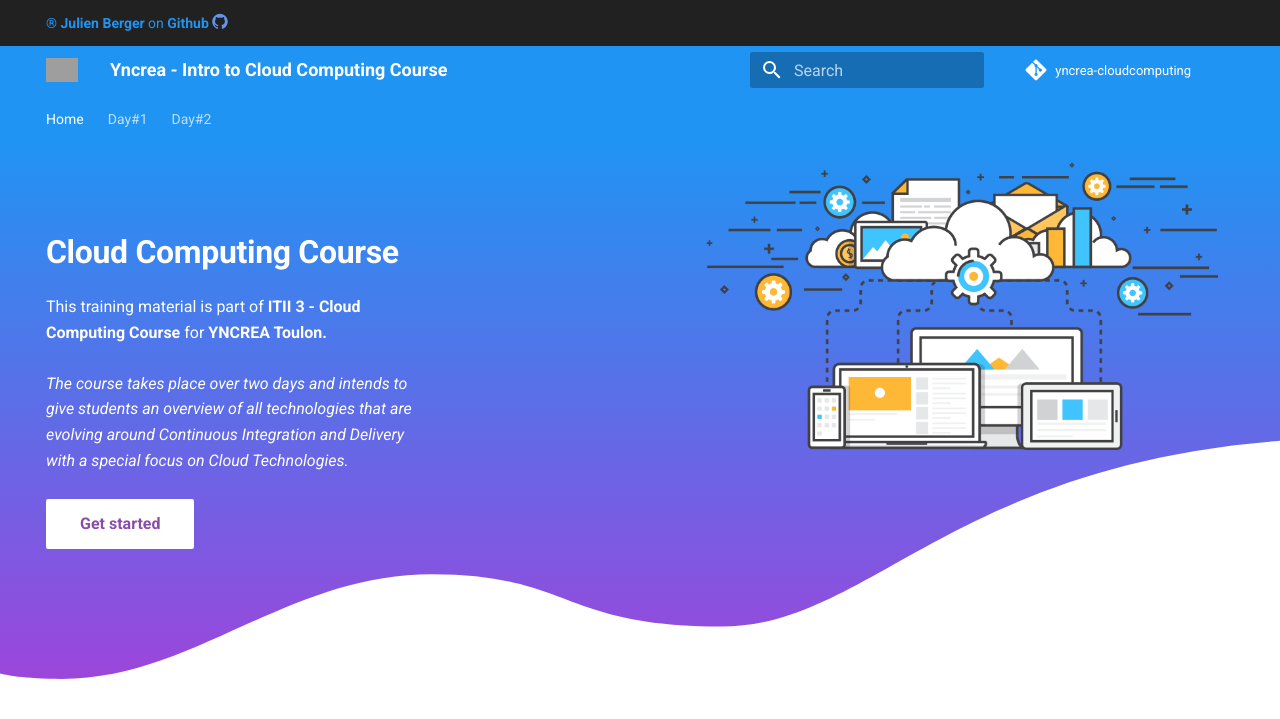
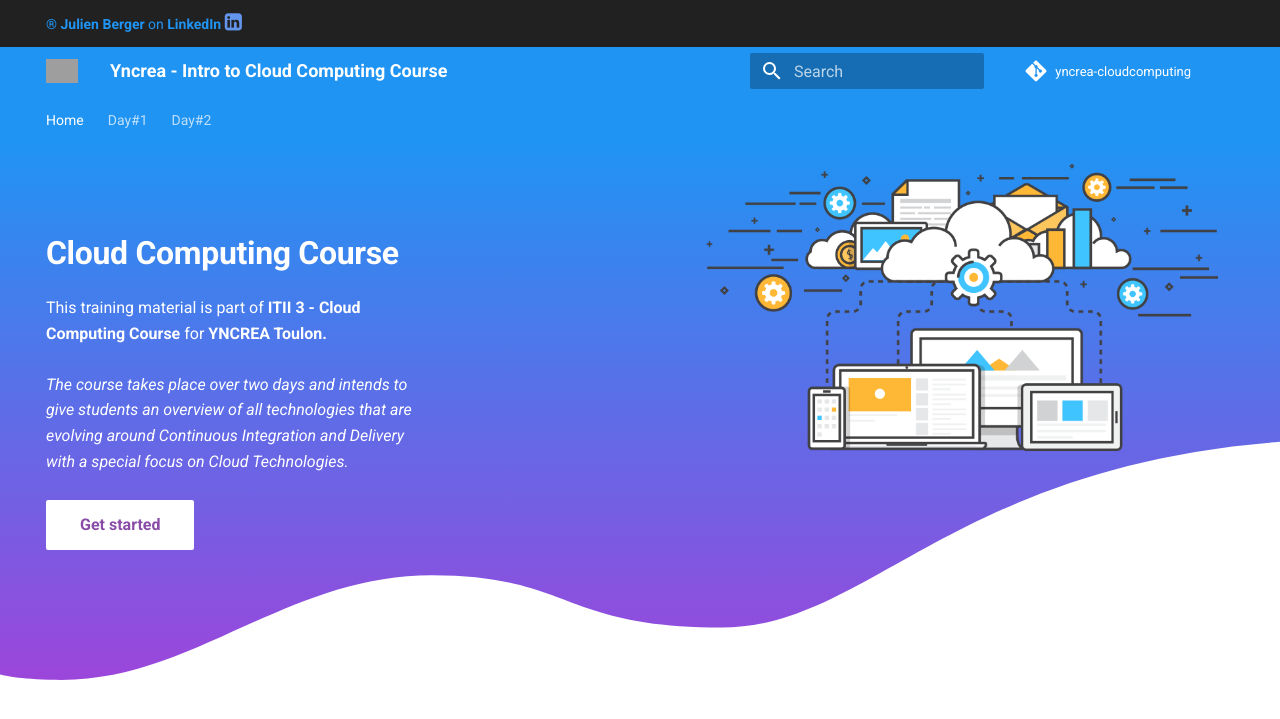
Before and after one commit to jurocknsail/yncrea-cloudcomputing, an MkDocs documentation site: the page built from docs/index.md, in a window 1280 px wide. Shown: the top 719 px of the page. Built offline with MkDocs 1.6.1 and Material for MkDocs 9.7.7, drawn with Linux system fonts in a browser that asks for light colours; comment, search, counter and statistics services are not loaded; grey boxes are pictures that could not be loaded.

```diff
--- a/material/overrides/main.html
+++ b/material/overrides/main.html
@@ -21,8 +21,8 @@
 {% block announce %}
 <style>.md-announce a,.md-announce a:focus,.md-announce a:hover{color:currentColor}.md-announce strong{white-space:nowrap}.md-announce .twitter{margin-left:.2em;color:#00acee}</style>
 <link rel="stylesheet" href="https://cdnjs.cloudflare.com/ajax/libs/font-awesome/4.7.0/css/font-awesome.min.css">
-<a href="https://github.com/jurocknsail">
-    ® <strong>Julien Berger</strong> on <strong>Github</strong>
-    <i class="fa fa-github" style="font-size:18px;color:cornflowerblue"></i>
+<a href="https://www.linkedin.com/in/julien-berger-0a9671154/">
+    ® <strong>Julien Berger</strong> on <strong>LinkedIn</strong>
+    <i class="fa fa-linkedin-square" style="font-size:20px;color:cornflowerblue"></i>
 </a>
 {% endblock %}
```
